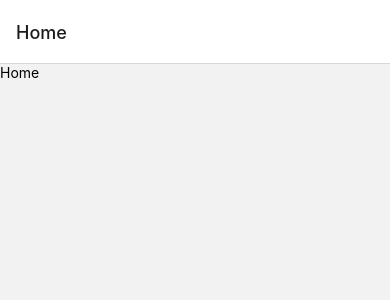
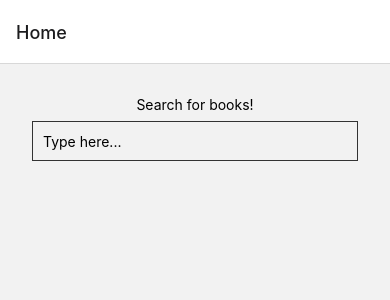
Before and after one commit to dardandauti/evinova_test, a React Native app: screen /Home in a window 390 px wide. Shown: the top 300 px of the page. Built offline with nearby package versions, Linux system fonts and the light colour scheme.

Commit message:
added ui for search-bar

```diff
--- a/pages/Home/Home.tsx
+++ b/pages/Home/Home.tsx
@@ -1,12 +1,22 @@
-import {StyleSheet, Text, View} from 'react-native';
+import { StyleSheet, Text, TextInput, View } from 'react-native';
 import React from 'react';
 
 export const Home = () => {
   return (
-    <View>
-      <Text>Home</Text>
+    <View style={styles.root}>
+      <Text>Search for books!</Text>
+      <TextInput style={styles.input} placeholder="Type here..." />
     </View>
   );
 };
 
-const styles = StyleSheet.create({});
+const styles = StyleSheet.create({
+  root: { padding: 32, alignItems: 'center', gap: 8 },
+  input: {
+    width: '100%',
+    height: 40,
+    borderWidth: 1,
+    borderColor: '#333333',
+    padding: 10,
+  },
+});
```
Also changed, not shown: App.tsx (+4 -4 lines), .prettierrc.js.
